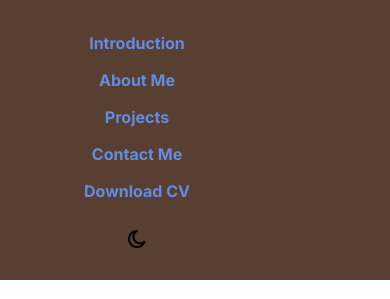
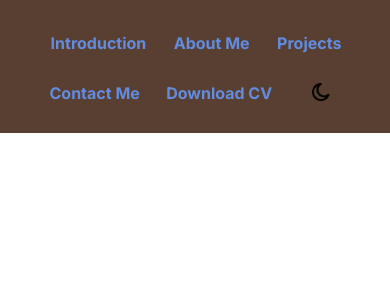
Before and after one commit to Arcaniac79/Portfolio, a plain HTML site: page index.html in a window 390 px wide. Shown: the part 69-368 px from the top of the page. Drawn offline with Linux system fonts and the light colour scheme; files whose address does not match are found by name.

Commit message:
Better formatting for Nav Bar on mobile

```diff
--- a/css/style.css
+++ b/css/style.css
@@ -80,7 +80,8 @@ nav {
 
 @media (max-width: 599px) {
     .nav-menu-list {
-        flex-direction: column;
+        width: 80vw;
+        flex-wrap: wrap;
         gap: 2vh;
     }
 }
```
